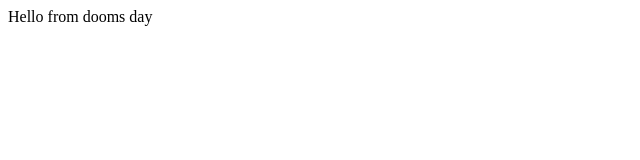
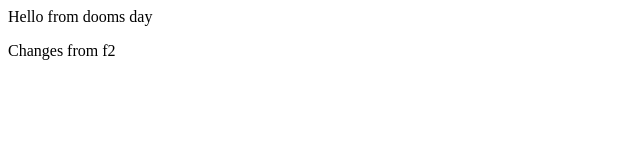
Before and after one commit to BSK-22/DemoRepo, a plain HTML site: page index.html in a window 1280 px wide. Shown: the full height of the page, 0-640 px from the left. Drawn offline with Linux system fonts and the light colour scheme.

Commit message:
Chnages from f2

```diff
--- a/index.html
+++ b/index.html
@@ -1 +1,2 @@
 <p>Hello from dooms day</p>
+<p>Changes from f2</p>
```
